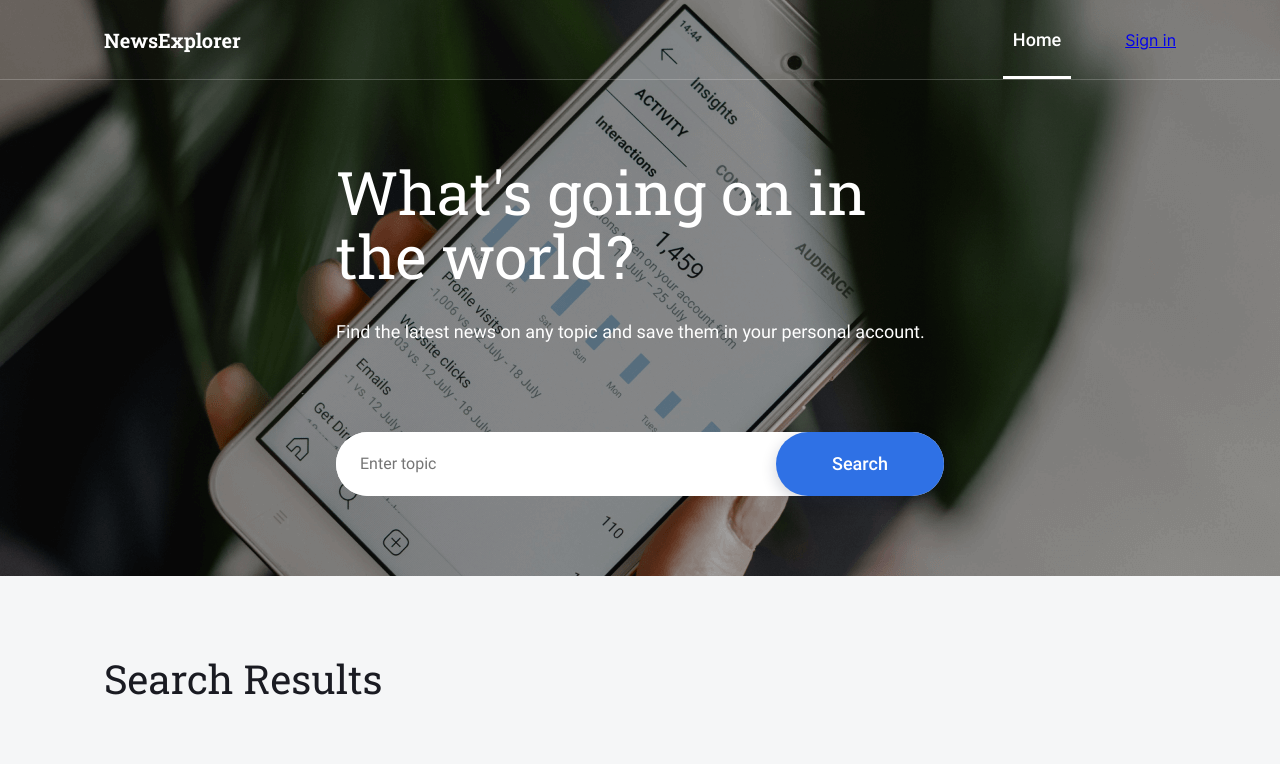
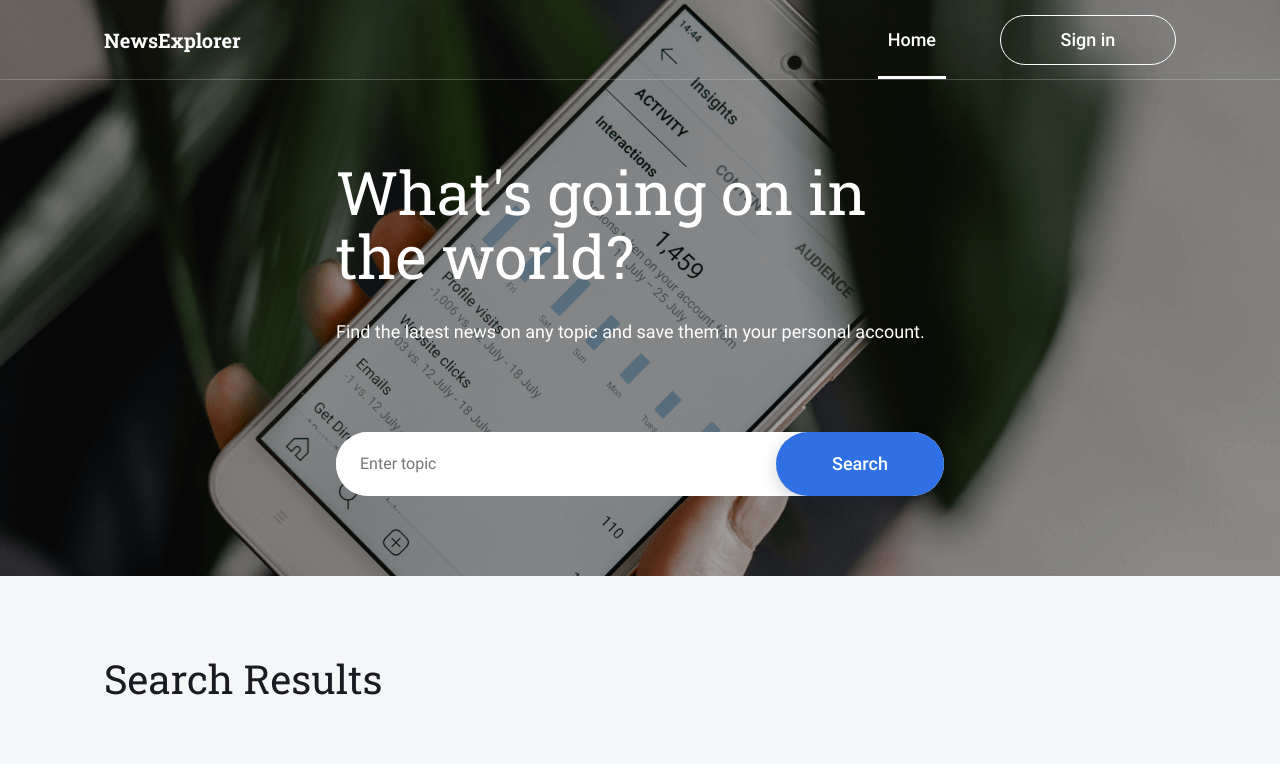
Before and after one commit to idenispankov/news-explorer-frontend, a React (Create React App) app: page / in a window 1280 px wide. Shown: the top 764 px of the page. Built offline with nearby package versions, Linux system fonts and the light colour scheme.

Commit message:
navbar in progress, button color change

```diff
--- a/src/components/Navigation/Navigation.js
+++ b/src/components/Navigation/Navigation.js
@@ -41,12 +41,29 @@ const Navigation = ({ loggedin, setLoggedin, isArticles, setIsArticles }) => {
             >
               Saved Articles
             </NavLink>
-            <NavLink to='/' onClick={onLogout}>
-              Sign out
+            <NavLink
+              to='/'
+              onClick={onLogout}
+              className={`navbar__link navbar__link-signin ${
+                isArticles && 'navbar__link-signin_type_light'
+              }`}
+            >
+              Elise
+              <img
+                className='logout__icon logout__icon_type_light'
+                src={!isArticles ? logoutLight : logoutDark}
+                alt='logout icon'
+              ></img>
             </NavLink>
           </>
         ) : (
-          <NavLink to='/' onClick={() => setLoggedin(true)}>
+          <NavLink
+            to='/'
+            onClick={() => setLoggedin(true)}
+            className={`navbar__link navbar__link-signin ${
+              isArticles && 'navbar__link-signin_type_light'
+            }`}
+          >
             Sign in
           </NavLink>
         )}
```
